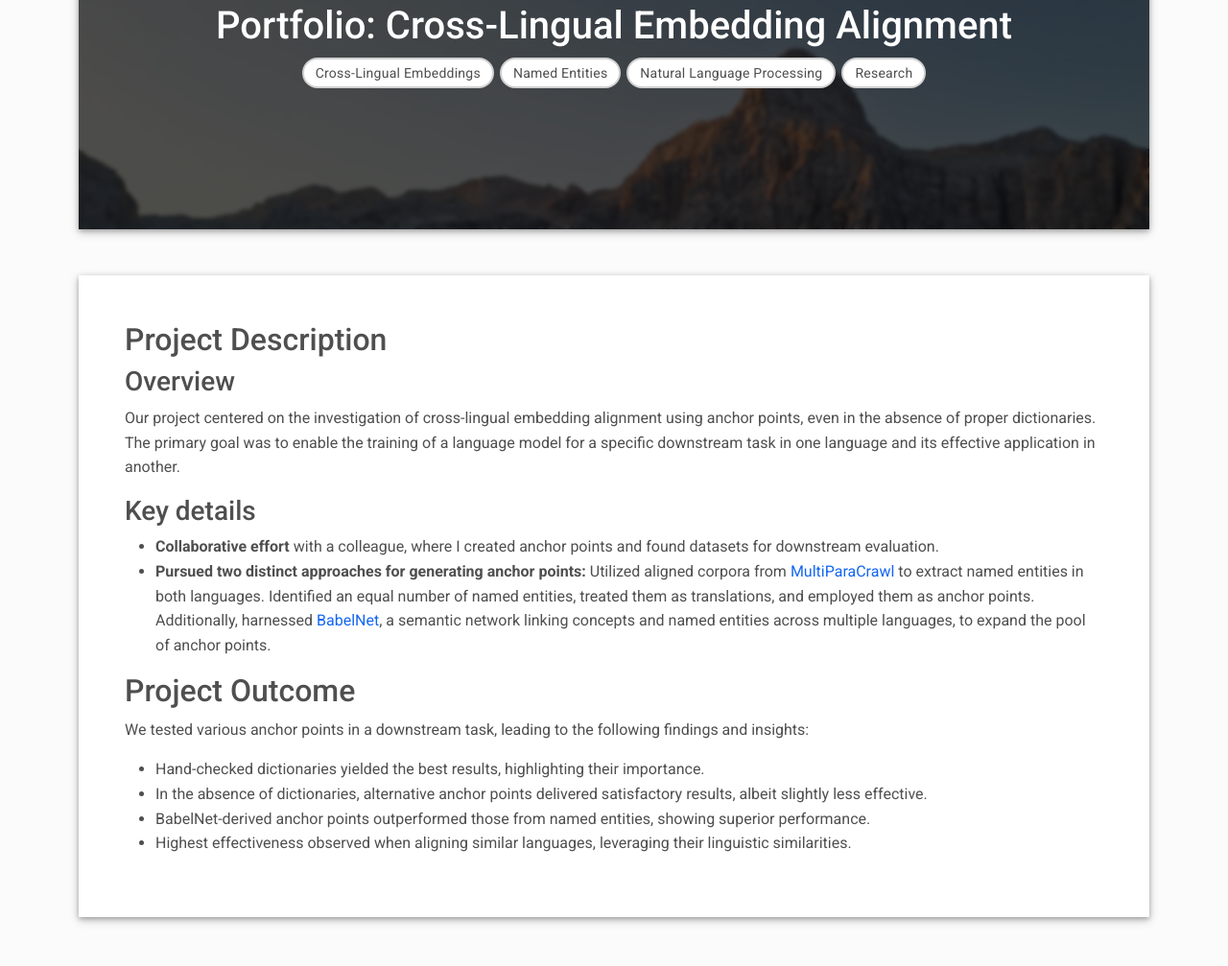
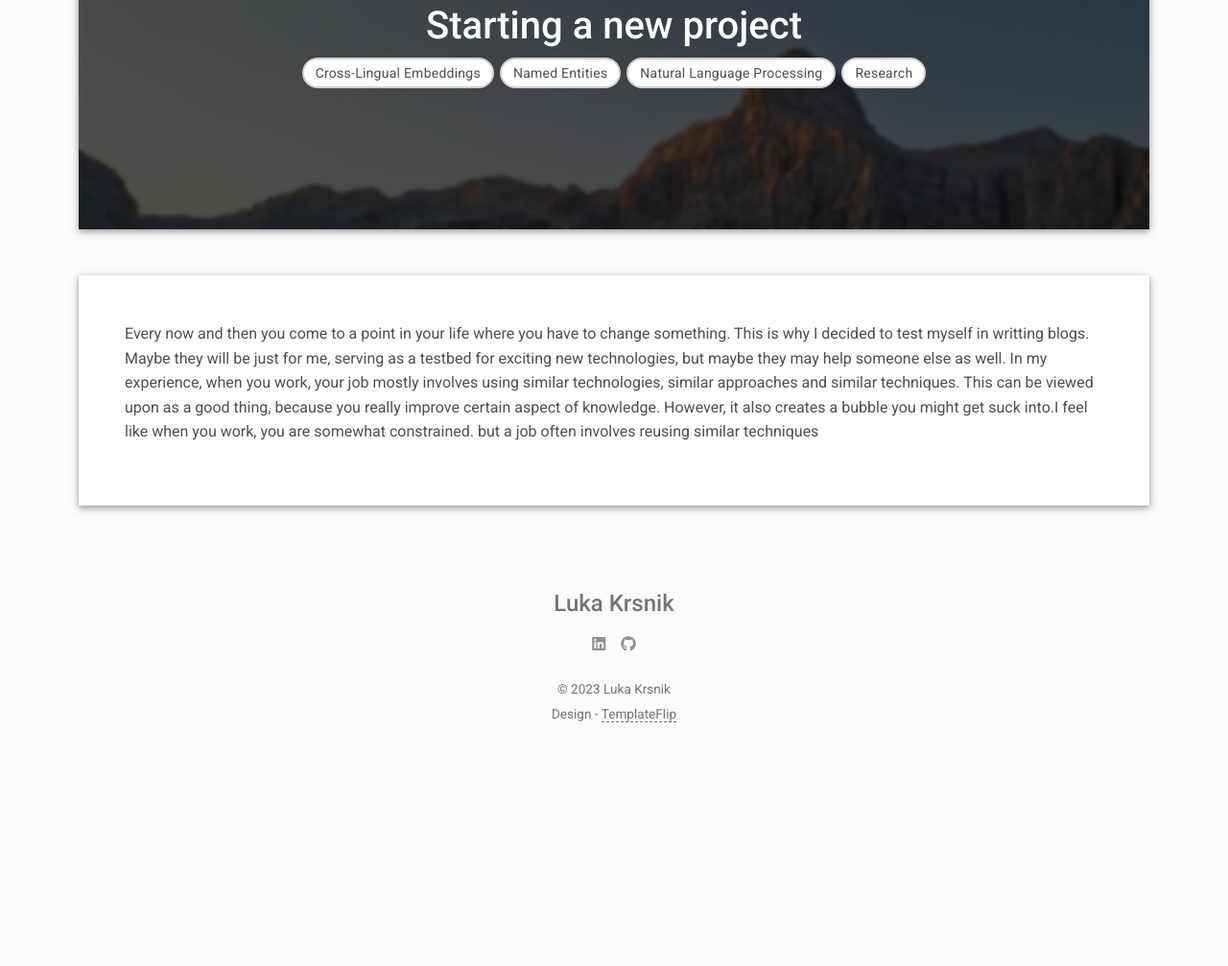
Before and after one commit to lkrsnik/portfolio-deploy, a plain HTML site: page blog/example1.html in a window 1280 px wide. Shown: the part 173-1180 px from the top of the page at 96% size. After the commit the page ends 952 px from the top, so only its background shows below. Drawn offline with nearby package versions, Linux system fonts and the light colour scheme.

```diff
--- a/blog/example1.html
+++ b/blog/example1.html
@@ -63,7 +63,7 @@
                 <div class="text-center p-5">
                   <div class="header-bio mt-3">
                     <div data-aos="zoom-in" data-aos-delay="0">
-                      <h2 class="h1">Portfolio: Cross-Lingual Embedding Alignment</h2>
+                      <h2 class="h1">Starting a new project</h2>
                     </div>
                   </div>
 
@@ -93,22 +93,7 @@
 
   <div class="shadow-1-strong bg-white my-5 p-5" id="contact">
     <div class="contant-section">
-      <h2>Project Description</h2>
-<h3>Overview</h3>
-<p>Our project centered on the investigation of cross-lingual embedding alignment using anchor points, even in the absence of proper dictionaries. The primary goal was to enable the training of a language model for a specific downstream task in one language and its effective application in another.</p>
-<h3>Key details</h3>
-<ul>
-<li><strong>Collaborative effort</strong> with a colleague, where I created anchor points and found datasets for downstream evaluation.</li>
-<li><strong>Pursued two distinct approaches for generating anchor points:</strong> Utilized aligned corpora from <a href="https://opus.nlpl.eu/MultiParaCrawl.php">MultiParaCrawl</a> to extract named entities in both languages. Identified an equal number of named entities, treated them as translations, and employed them as anchor points. Additionally, harnessed <a href="https://babelnet.org/">BabelNet</a>, a semantic network linking concepts and named entities across multiple languages, to expand the pool of anchor points.</li>
-</ul>
-<h2>Project Outcome</h2>
-<p>We tested various anchor points in a downstream task, leading to the following findings and insights:</p>
-<ul>
-<li>Hand-checked dictionaries yielded the best results, highlighting their importance.</li>
-<li>In the absence of dictionaries, alternative anchor points delivered satisfactory results, albeit slightly less effective.</li>
-<li>BabelNet-derived anchor points outperformed those from named entities, showing superior performance.</li>
-<li>Highest effectiveness observed when aligning similar languages, leveraging their linguistic similarities.</li>
-</ul>
+      <p>Every now and then you come to a point in your life where you have to change something. This is why I decided to test myself in writting blogs. Maybe they will be just for me, serving as a testbed for exciting new technologies, but maybe they may help someone else as well. In my experience, when you work, your job mostly involves using similar technologies, similar approaches and similar techniques. This can be viewed upon as a good thing, because you really improve certain aspect of knowledge. However, it also creates a bubble you might get suck into.I feel like when you work, you are somewhat constrained. but a job often involves reusing similar techniques  </p>
     </div>
   </div>
 </div></div>
```
Also changed, not shown: index.html (+3 -2 lines), 1 other file.
